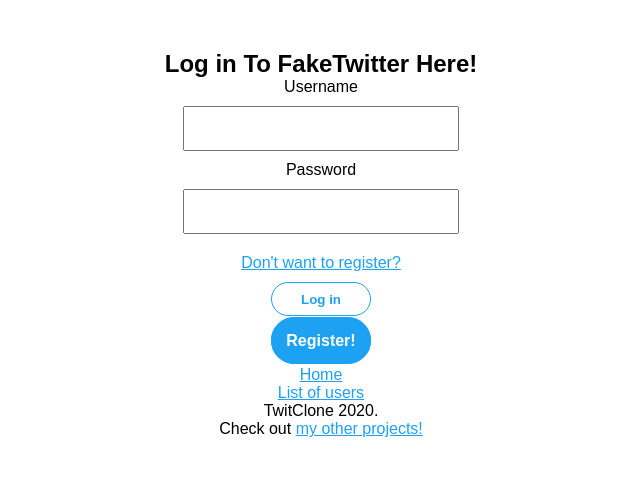
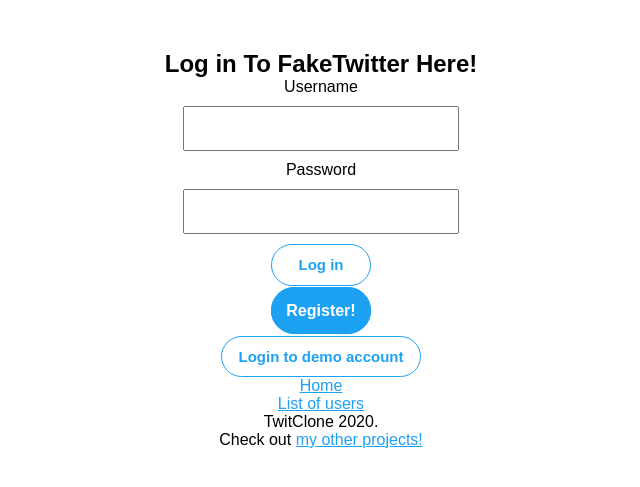
Before and after one commit to lucasdpau/twitclone, a Django app: page / in a window 1280 px wide. Shown: the top 487 px of the page, without its empty margins (319-959 px from the left). Run offline with Django 3.2, Linux system fonts and the light colour scheme.

Commit message:
add demo account login button. improve css in login and in register. remove JS from login

```diff
--- a/app1/static/app1/login.js
+++ /dev/null
@@ -1,7 +0,0 @@
-const forgotPasswordDiv = document.getElementById("login_forgot_password");
-forgotPasswordDiv.addEventListener('click', function(){
-	forgotPasswordDiv.innerHTML = "Log in with username: test, password: test";
-	forgotPasswordDiv.style.color = "black";
-	forgotPasswordDiv.style["text-decoration"] = "none";
-	forgotPasswordDiv.style.cursor = "auto";
-});
--- a/app1/static/app1/styles.css
+++ b/app1/static/app1/styles.css
@@ -42,6 +42,10 @@ a {
 	font-weight: bold;
 }
 
+.hidden {
+	display: none;
+}
+
 .login_page {
 	padding-top: 50px;
 }
@@ -60,7 +64,7 @@ a {
 }
 
 .button {
-	padding: 0.65em;
+	padding: 0.75em;
 	width: 100px;
 	background-color: white;
 	color: rgb(29, 161, 242);
@@ -68,6 +72,7 @@ a {
 	border-color: rgb(29, 161, 242);
 	border-style: solid;
 	border-width: 1px;
+	font-size: 15px;
 	font-weight: bold;
 	text-align: center;
 }
@@ -97,6 +102,10 @@ a {
 	background-color: rgba(25, 131, 202, 0.9);
 	border-color: rgba(25, 131, 202, 0.9);
 	transition: 0.2s;
+}
+
+.demo_button {
+	width: 200px;
 }
 
 .like_button {
@@ -148,13 +157,6 @@ a {
 
 .profile_follow_unit {
 	margin-right: 10px;
-}
-
-.tweet_container {
-
-}
-
-.parent-tweet {
 }
 
 .tweetcard{
--- a/app1/templates/login.html
+++ b/app1/templates/login.html
@@ -27,15 +27,24 @@
                                         <label for="password">Password</label><br>
                             <input type="password" name="password" id="password" class="login_input_field">
                         </div>
-			<div id="login_forgot_password">
-               			Don't want to register?
-			</div>
                         <div>
                                     <input class="button" type="submit" value="Log in">
                         </div>
                         <div class="register_button_wrapper">
                             <a class="register_button" href="{% url 'register' %}">Register!</a>
                         </div>
+                    </div>
+                </form>
+            </div>
+            <div>
+                <form id="login_form" action="{% url 'login' %}" method="POST">
+                    {% csrf_token %}
+                    <div class="hidden">
+                        <input type="text" name="username" value="demo">
+                        <input type="password" name="password" value="demo">
+                    </div>
+                    <div>
+                        <input class="button demo_button" type="submit" value="Login to demo account">
                     </div>
                 </form>
             </div>
@@ -48,5 +57,4 @@
 
         </div>
     </body>
-<script src="{% static 'app1/login.js' %}"></script>
 </html>
```
Also changed, not shown: app1/templates/register.html (+5 -5 lines). Lines whose indentation alone changed are shown as unchanged.
